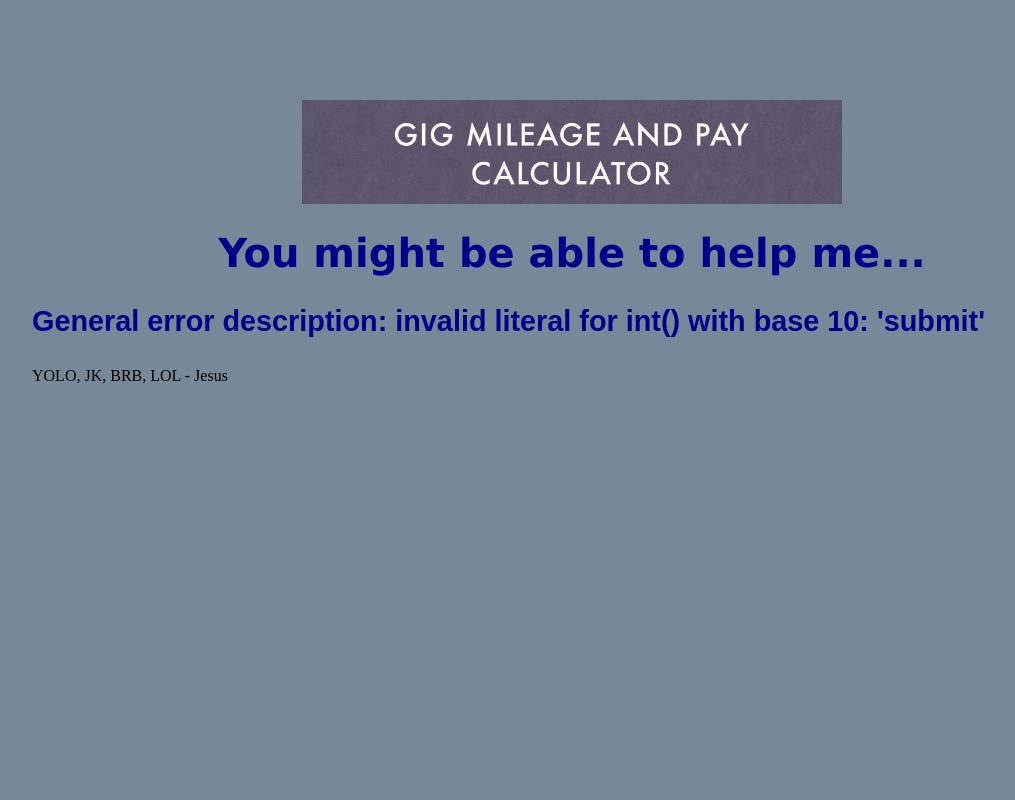
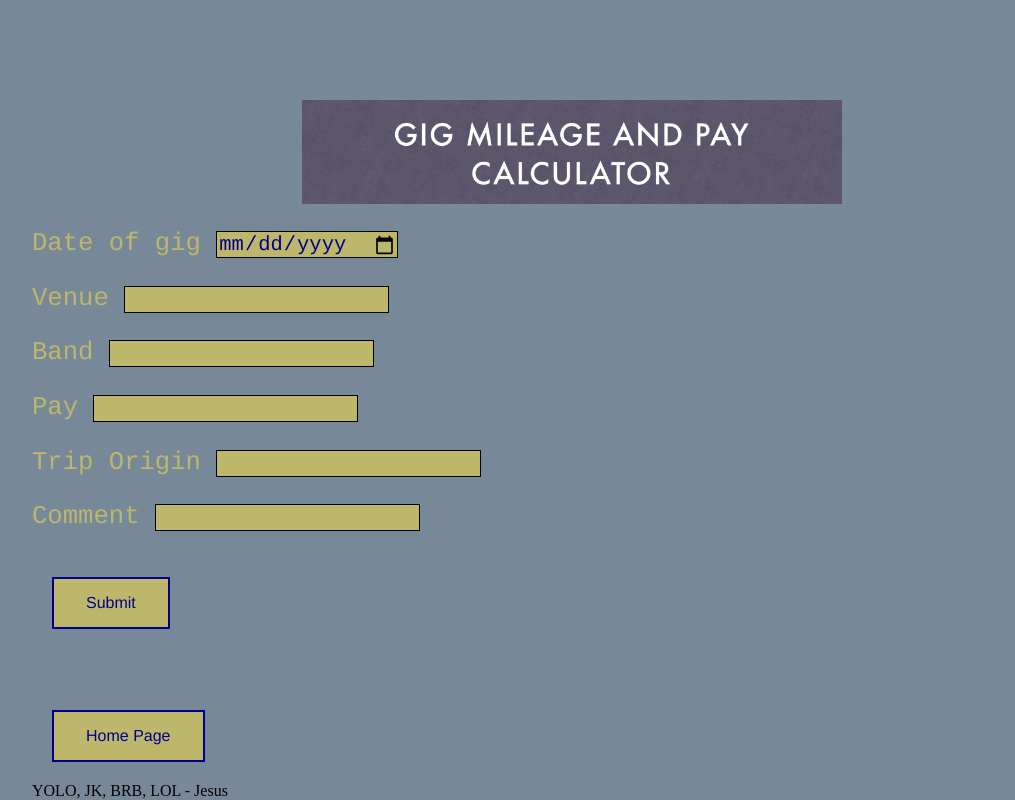
Before and after one commit to stuarth-inova/gig-mileage-and-pay, a Flask app: page /gigs/submit in a window 1280 px wide. Shown: the whole page, without its empty margins (68-1083 px from the left). Run offline with Flask 2, Linux system fonts and the light colour scheme.

Commit message:
Feature/gig submission form v1 (#6)
* First crack at an input form: no verification, a little bit of data exploration.

* Set date on submit form to type Date, which works great in html but is still a str in python - but that might work well with the DB in the end.

* Brought 2019 into older calc methods.

* Add current Pipfile, which is finally updated.

* Added the much more specific Pipfile.lock to the repo.

* New .gitignore that allows Pipfile.lock in the repo.

* updated readme

* cleanup on some small bugs, added some buttons to home page

* Added to-do, did update local data to add missing 741 miles

* adding more nav buttons

* WIP on the gig form submission

* better recursive verbose route on summary

* handle non-matching venues and missing mileage for trip origin

* WIP fleshing out addung venue data workflow

* WIP have venue update form populating, exposing other shortcomings

* split venue add and update functions completely

* Add new venue pretty good, update existing getting close.

* Got update mileage working

* Found one logic bug

```diff
--- a/app.py
+++ b/app.py
@@ -1,6 +1,6 @@
 #!/usr/bin/env python
 
-from flask import Flask, escape, url_for, render_template
+from flask import Flask, escape, url_for, render_template, request, redirect
 import calc_miles_and_pay
 from flask_sqlalchemy import SQLAlchemy
 from sqlalchemy import asc
@@ -8,9 +8,8 @@ from sqlalchemy import desc
 from datetime import date
 import re
 
-
 app = Flask(__name__)
-app.config['SQLALCHEMY_DATABASE_URI'] = 'sqlite:////tmp/test.db'
+app.config['SQLALCHEMY_DATABASE_URI'] = 'sqlite:////Users/stuartholme/gig-mileage-and-pay/test.db'
 app.config['SQLALCHEMY_TRACK_MODIFICATIONS'] = False
 db = SQLAlchemy(app)
 
@@ -65,6 +64,160 @@ def gig_details(gig_year):
         return render_template('error.html', exception=val_err)
 
 
+@app.route('/gigs/submit')
+def enter_new_gig():
+    """
+    Renders a form for entry of gig data
+    :return:
+    """
+    return render_template('submit_new_gig.html')
+
+
+@app.route('/gigs/new_gig_data', methods=['POST', 'GET'])
+def submit_new_gig():
+    """
+    Process form data for entry of new gig
+    :return:
+    """
+    if request.method == 'POST':
+        result = request.form
+        gig_date = request.form.get('date')
+        venue = request.form.get('venue')
+        band = request.form.get('band')
+        pay = request.form.get('pay')
+        trip_origin = request.form.get('trip_origin')
+        comment = request.form.get('comment')
+
+        existing_venue = Venue.query.filter_by(venue=venue.lower()).first()
+        if existing_venue is None:
+            error_message = 'Venue not found in database'
+            return redirect(url_for('add_venue_form', problem_venue=venue, message=error_message))
+        else:
+            missing_mileage = False
+            if '741 dry bridge' in trip_origin.lower():
+                trip_origin = '741 dry bridge'
+                print('Value "rt miles" for 741: {}'.format(existing_venue.rt_miles_from_dry_bridge))
+                if not existing_venue.rt_miles_from_dry_bridge:
+                    missing_mileage = True
+                    error_message = 'Mileage for {} not present for 741 Dry Bridge trip origin'.format(venue)
+
+            elif '2517 commonwealth' in trip_origin.lower():
+                trip_origin = '2517 commonwealth'
+                print('Value "rt miles" for 2517: {}'.format(existing_venue.rt_miles_from_commonwealth))
+                if not existing_venue.rt_miles_from_commonwealth:
+                    missing_mileage = True
+                    error_message = 'Mileage for {} not present for 2517 Commonwealth trip origin'.format(venue)
+            else:
+                print('Unknown Trip Origin: {}'.format(trip_origin))
+                render_template("error.html", exception='Unknown trip origin {} specified!!'.format(trip_origin))
+
+        if missing_mileage:
+            return redirect(url_for('update_venue_mileage', problem_venue=venue, message=error_message,
+                                    trip_origin=trip_origin))
+        else:
+            print('Gig date value: {} - Type: {}'.format(gig_date, type(gig_date)))
+            try:
+                new_gig = Gig(
+                    gig_date=date.fromisoformat(gig_date),
+                    venue=venue.lower(),
+                    pay=pay.strip('$'),
+                    band=band,
+                    trip_origin=trip_origin,
+                    comment=comment
+                )
+                db.session.add(new_gig)
+                db.session.commit()
+            except (ValueError, KeyError) as db_error:
+                return render_template("error.html", exception=db_error)
+            else:
+                return render_template("gig_data_input_echo.html", result=result)
+    else:
+        return render_template('error.html', exception='Improper form submission! Used "GET" on this route.')
+
+
+@app.route('/venue/add/<problem_venue>/<message>')
+def add_venue_form(problem_venue=None, message=None):
+    """
+    Renders a form for entry of new venue
+    :return:
+    """
+    return render_template('submit_new_venue.html', problem_venue=problem_venue, message=message)
+
+
+@app.route('/venue/update/<problem_venue>/<trip_origin>/<message>')
+def update_venue_mileage(problem_venue, trip_origin, message=None):
+    """
+    Renders a form to add missing round trip mileage from a particular trip origin to an existing venue
+    :param problem_venue: Venue missing round-trip mileage from trip_origin
+    :param trip_origin: Location user was living when the gig occurred
+    :param message: Message specifying issue
+    :return:
+    """
+    return render_template('update_rt_mileage.html', problem_venue=problem_venue, message=message,
+                           venue=problem_venue.lower(), trip_origin=trip_origin)
+
+
+@app.route('/venue/add_venue/<venue>', methods=['POST', 'GET'])
+def add_venue(venue):
+    """
+    Process form data to enter new venue
+    :return:
+    """
+    if request.method == 'POST':
+        result = request.form
+        rt_miles_from_commonwealth = request.form.get('rt_miles_from_commonwealth')
+        rt_miles_from_dry_bridge = request.form.get('rt_miles_from_dry_bridge')
+        city = request.form.get('city')
+
+        print('ADD venue operation')
+        try:
+            new_venue = Venue(
+                venue=venue.lower(),
+                rt_miles_from_commonwealth=rt_miles_from_commonwealth,
+                rt_miles_from_dry_bridge=rt_miles_from_dry_bridge,
+                city=city,
+            )
+            db.session.add(new_venue)
+            db.session.commit()
+        except (ValueError, KeyError) as db_error:
+            return render_template("error.html", exception=db_error)
+        else:
+            return render_template("gig_data_input_echo.html", result=result)
+    else:
+        return render_template('error.html', exception='Improper form submission! Used "GET" on this route.')
+
+
+@app.route('/venue/update_venue/<venue>/<trip_origin>', methods=['POST', 'GET'])
+def update_venue(venue, trip_origin):
+    """
+    Process form data to update existing venue with missing round-trip mileage
+    :return:
+    """
+    if request.method == 'POST':
+        result = request.form
+        rt_mileage = request.form.get('rt_miles')
+
+        print('***')
+        print('in "update_venue" after ingestion: trip origin: {} - r/t mileage: {}'.format(trip_origin, rt_mileage))
+        print('and venue: {}'.format(venue))
+        print('***')
+
+        print('UPDATE venue operation')
+        if '741 dry bridge' in trip_origin.lower():
+            updating_venue = Venue.query.filter_by(venue=venue.lower()).update(dict(rt_miles_from_dry_bridge=rt_mileage))
+            db.session.commit()
+            return render_template('gig_data_input_echo.html', result=result)
+        elif '2517 commonwealth' in trip_origin.lower():
+            updating_venue = Venue.query.filter_by(venue=venue.lower()).update(dict(rt_miles_from_commonwealth=rt_mileage))
+            db.session.commit()
+            return render_template('gig_data_input_echo.html', result=result)
+        else:
+            print('Unknown Trip Origin: {}'.format(trip_origin))
+            render_template("error.html", exception='Unknown trip origin {} specified!!'.format(trip_origin))
+    else:
+        return render_template('error.html', exception='Improper form submission! Used "GET" on this route.')
+
+
 @app.route('/summary')
 @app.route('/summary/')
 def no_input_gigs_error():
@@ -87,7 +240,7 @@ def summary(year, verbose_flag=None):
 
     if verbose:
         try:
-            unique_band_list, miles_per_venue_list = give_unique_lists_bands_and_venues(year)
+            unique_band_list, miles_per_venue_list = give_unique_lists_bands_and_venues(int(year))
         except ValueError as val_err:
             return render_template('error.html', exception=val_err)
     else:
@@ -96,7 +249,8 @@ def summary(year, verbose_flag=None):
 
     return render_template('summary.html', num_gigs=num_gigs, miles=miles_sum, pay=pay_sum, data_file=gig_data_file,
                            unmatched_venue_list=venues_unmatched, unique_band_list=unique_band_list,
-                           miles_per_venue_list=miles_per_venue_list, gigs_url=url_for('gig_details', gig_year=year))
+                           miles_per_venue_list=miles_per_venue_list, gigs_url=url_for('gig_details', gig_year=year),
+                           self_verbose_url=url_for('summary', year=year, verbose_flag='verbose'))
 
 
 def give_unique_lists_bands_and_venues(year):
@@ -104,7 +258,7 @@ def give_unique_lists_bands_and_venues(year):
     end = date(int(year), 12, 31)
 
     band_list = [gig.band for gig in Gig.query.order_by(asc(Gig.gig_date)).filter(Gig.gig_date >= start).
-                 filter(Gig.gig_date <= end)]
+        filter(Gig.gig_date <= end)]
     venue_list = give_miles_per_venue(year)
 
     return set(band_list), venue_list
@@ -117,17 +271,20 @@ def give_miles_per_venue(year):
     :param year: Sting of year in question
     :return: List of strings for publishing in an output table on the website
     """
+
+    # ToDo: The venue distance checks only check that venue is present, NOT that for a given start there is a mileage value
     start = date(int(year), 1, 1)
     end = date(int(year), 12, 31)
 
     venue_list = [(gig.trip_origin, gig.venue) for gig in db.session.query(Gig.trip_origin, Gig.venue)
-                  .order_by(asc(Gig.gig_date)).filter(Gig.gig_date >= start).filter(Gig.gig_date <= end)]
+        .order_by(asc(Gig.gig_date)).filter(Gig.gig_date >= start).filter(Gig.gig_date <= end)]
 
     by_venue_tracking_dict = {}
     for origin, gig_venue in venue_list:
         try:
             if origin.lower() == "2517 commonwealth":
-                rt_miles = db.session.query(Venue.rt_miles_from_commonwealth).filter(Venue.venue == gig_venue).first()[0]
+                rt_miles = db.session.query(Venue.rt_miles_from_commonwealth).filter(Venue.venue == gig_venue).first()[
+                    0]
             elif origin.lower() == "741 dry bridge":
                 rt_miles = db.session.query(Venue.rt_miles_from_dry_bridge).filter(Venue.venue == gig_venue).first()[0]
             else:
@@ -162,6 +319,7 @@ def annual_gig_pay_miles_summary(year, verbose):
     :param verbose:
     :return: mile_total (float), pay_total(float), n_gigs(int), year(str), unmatched_venues(list of str)
     """
+    # ToDo: some gigs don't get mileage cost - right now handled by no RT data in the 'venue' table
     start = date(int(year), 1, 1)
     end = date(int(year), 12, 31)
     mile_total = 0.0
@@ -172,9 +330,11 @@ def annual_gig_pay_miles_summary(year, verbose):
     for gig in Gig.query.order_by(asc(Gig.gig_date)).filter(Gig.gig_date >= start).filter(Gig.gig_date <= end):
         try:
             if gig.trip_origin.lower() == "2517 commonwealth":
-                mile_total += db.session.query(Venue.rt_miles_from_commonwealth).filter(Venue.venue == gig.venue).first()[0]
+                mile_total += \
+                db.session.query(Venue.rt_miles_from_commonwealth).filter(Venue.venue == gig.venue).first()[0]
             elif gig.trip_origin.lower() == "741 dry bridge":
-                mile_total += db.session.query(Venue.rt_miles_from_dry_bridge).filter(Venue.venue == gig.venue).first()[0]
+                mile_total += db.session.query(Venue.rt_miles_from_dry_bridge).filter(Venue.venue == gig.venue).first()[
+                    0]
             else:
                 raise KeyError
         except (KeyError, TypeError):
--- a/calc_miles_and_pay.py
+++ b/calc_miles_and_pay.py
@@ -53,6 +53,9 @@ def mileage_per_venue(gigs_object, distances):
             # print('Mileage not tracked for venue {}'.format(venue))
             if venue not in by_venue_tracking_dict.keys():
                 by_venue_tracking_dict.update({venue: 'Not matched for mileage'})
+        except ValueError as val_error:
+            print('Value Error: {}'.format(val_error))
+            print('For venue: {} and origin {}'.format(venue, origin))
         else:
             if venue in by_venue_tracking_dict.keys():
                 by_venue_tracking_dict[venue] += rt_miles
@@ -89,6 +92,9 @@ def gig_pay_distance_summary(gig_filename, annualGigs, venue_distance, verbose_f
                 unmatched_venues.append(annualGigs.gig_venue(gig))
             else:
                 pass
+        except ValueError as val_error:
+            print('Value Error: {}'.format(val_error))
+            print('For venue: {} and origin {}'.format(annualGigs.gig_venue(gig), annualGigs.gig_origin(gig)))
 
         pay_sum += float(annualGigs.gig_pay(gig))
 
--- a/static/style2.css
+++ b/static/style2.css
@@ -24,6 +24,14 @@ code {
   color: DarkBlue;
   font-family: Andale, monospace;
   font-size: 160%
+}
+
+input {
+  color: DarkBlue;
+  font-family: courier;
+  font-size: 80%;
+  background-color: DarkKhaki;
+  border: 1px solid black;
 }
 
 .center {
@@ -62,3 +70,8 @@ body {
     background: LightSlateGray;
     margin: 100px;
 }
+
+footer {
+    position: fixed;
+    bottom: 0;
+}
--- a/templates/layout2.html
+++ b/templates/layout2.html
@@ -9,10 +9,15 @@
   </head>
   <body>
     <div id="content">{% block content %}{% endblock %}</div>
+  </body>
+  <footer>
     <div id="footer">
       {% block footer %}
+      <form method="get" action='/'>
+        <button id="home", class="button" >Home Page</button>
+      </form>
       YOLO, JK, BRB, LOL - Jesus
       {% endblock %}
     </div>
-  </body>
+  </footer>
 </html>
--- /dev/null
+++ b/templates/submit_new_gig.html
@@ -0,0 +1,16 @@
+{% extends "layout2.html" %}
+{% block title %}Submit Gig{% endblock %}
+{% block head %}
+  {{ super() }}
+{% endblock %}
+{% block content %}
+  <form action = "/gigs/new_gig_data" method = "POST">
+     <p>Date of gig <input type = "date" name = "date" /></p>
+     <p>Venue <input type = "text" name = "venue" /></p>
+     <p>Band <input type = "text" name = "band" /></p>
+     <p>Pay <input type ="text" name = "pay" /></p>
+     <p>Trip Origin <input type ="text" name = "trip_origin" /></p>
+     <p>Comment <input type ="text" name = "comment" /></p>
+      <p><input type = "submit" value = "Submit" class = "button" /></p>
+  </form>
+{% endblock %}
--- a/templates/summary.html
+++ b/templates/summary.html
@@ -9,11 +9,12 @@
 <h3>For {{ num_gigs }} gigs: {{ "%0.1f"|format(miles) }} miles; ${{ "%0.2f"|format(pay) }} pay</h3>
 <p>-------------------------------------------------</p>
 
+<form method="get" action='{{ self_verbose_url }}'>
+    <button id="verbose", class="button" >Verbose Summary</button>
+</form>
 <form method="get" action='{{ gigs_url }}'>
         <button id="gigsButton", class="button" >Show Gigs</button>
-    </div>
 </form>
-
 
 {% if unique_band_list %}
 <table class="FancyTable" cellpadding="30px">
```
Also changed, not shown: db_loading_tool.py (+6 -3 lines), templates/gig_data_input_echo.html (added, +16 -0 lines), templates/index.html (+13 -2 lines), templates/submit_new_venue.html (added, +16 -0 lines), templates/update_rt_mileage.html (added, +13 -0 lines), templates/venue_error.html (added, +9 -0 lines), README.md, 3 other files.
